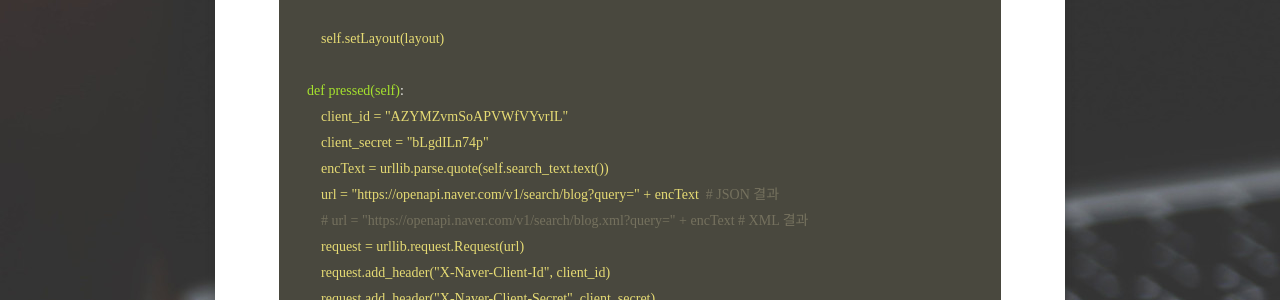
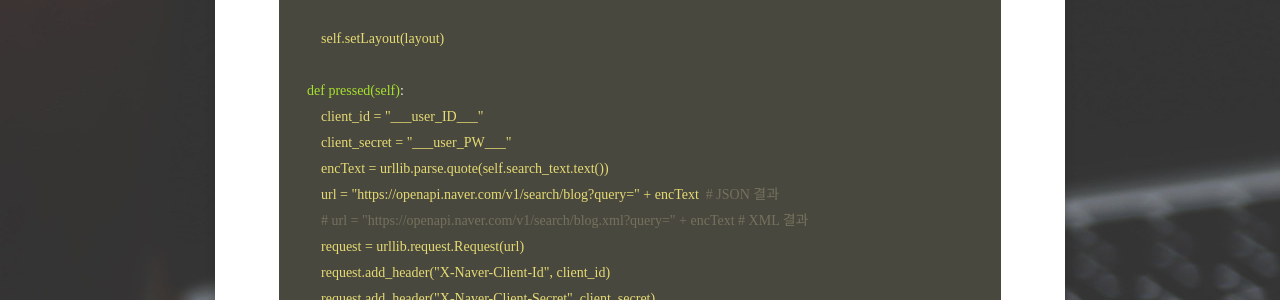
Before and after one commit to jjjuun888/jjjuun888.github.com, a Jekyll site: the page built from _posts/2022-12-18-NaverSearch.md, in a window 1280 px wide and 900 px high, scrolled down 1264 px. Shown: the part 151-451 px from the top of the window. Built offline with Jekyll 4.4.1, drawn with Linux system fonts in a browser that asks for light colours; some web fonts are replaced; comment, search, counter and statistics services are not loaded.

Commit message:
Update 2022-12-18-NaverSearch.md

```diff
--- a/_posts/2022-12-18-NaverSearch.md
+++ b/_posts/2022-12-18-NaverSearch.md
@@ -55,8 +55,8 @@ class MyWindow(QWidget):
         self.setLayout(layout)
 
     def pressed(self):
-        client_id = "AZYMZvmSoAPVWfVYvrIL"
-        client_secret = "bLgdILn74p"
+        client_id = "___user_ID___"
+        client_secret = "___user_PW___"
         encText = urllib.parse.quote(self.search_text.text())
         url = "https://openapi.naver.com/v1/search/blog?query=" + encText  # JSON 결과
         # url = "https://openapi.naver.com/v1/search/blog.xml?query=" + encText # XML 결과
```
